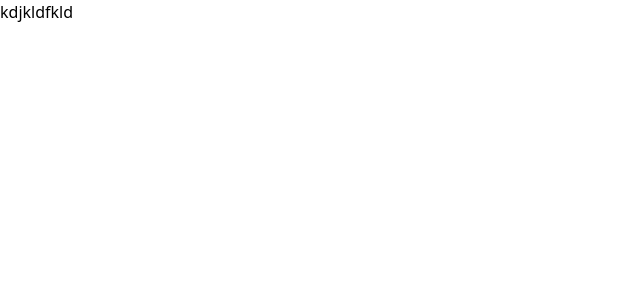
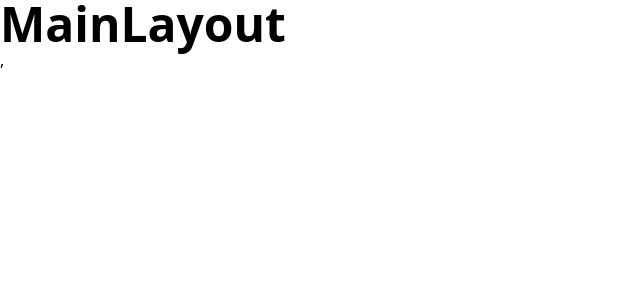
Before and after one commit to sumonpaul55/lazydevsit, a React (Vite) app: page / in a window 1280 px wide. Shown: the top 300 px of the page, without its empty margins (0-640 px from the left). Built offline with nearby package versions, Linux system fonts and the light colour scheme.

Commit message:
router initiallize

```diff
--- /dev/null
+++ b/src/layouts/MainLayout.tsx
@@ -0,0 +1,6 @@
+
+export const MainLayout = () => {
+  return (
+    <div className="text-5xl font-bold">MainLayout</div>
+  )
+}
--- a/src/main.tsx
+++ b/src/main.tsx
@@ -1,9 +1,15 @@
 import { StrictMode } from 'react'
 import { createRoot } from 'react-dom/client'
 import './index.css'
+import { BrowserRouter, Route, Routes } from 'react-router'
+import { MainLayout } from './layouts/MainLayout'
 
 createRoot(document.getElementById('root')!).render(
   <StrictMode>
-    kdjkldfkld
+    <BrowserRouter>
+      <Routes>
+        <Route path="/" element={<MainLayout />} />
+      </Routes>
+    </BrowserRouter>,
   </StrictMode>,
 )
```
